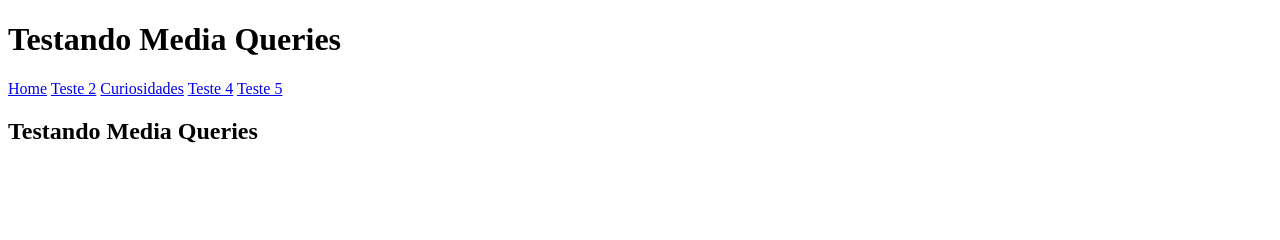
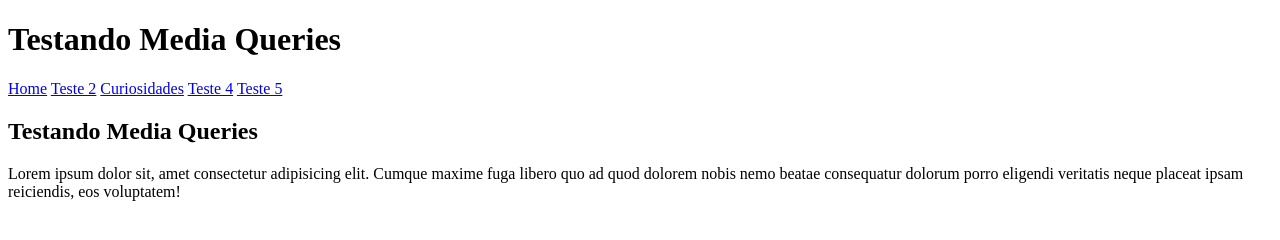
Before and after one commit to kbzz0/html-css, a plain HTML site: page ex27.html in a window 1280 px wide. Drawn offline with Linux system fonts and the light colour scheme.

Commit message:
Update ex27.html

```diff
--- a/ex27.html
+++ b/ex27.html
@@ -26,7 +26,7 @@
                 Testando Media Queries
             </h1>
             <p>
-
+                Lorem ipsum dolor sit, amet consectetur adipisicing elit. Cumque maxime fuga libero quo ad quod dolorem nobis nemo beatae consequatur dolorum porro eligendi veritatis neque placeat ipsam reiciendis, eos voluptatem!
             </p>
         </article>
     </main>
```
